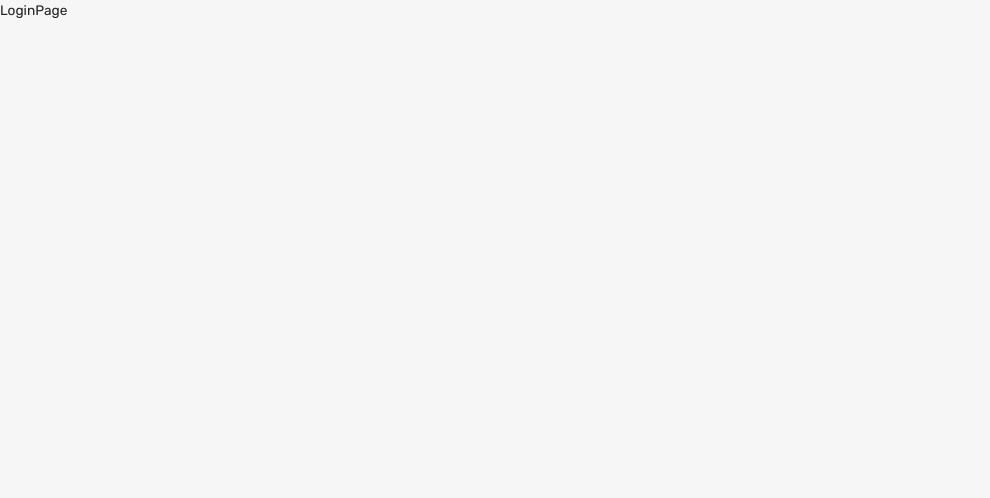
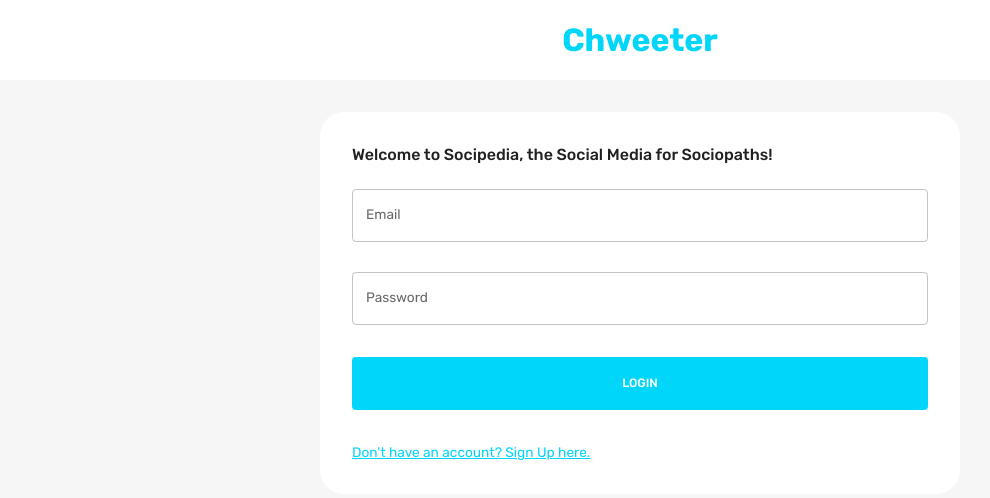
Before and after one commit to cheeterLee/chweeter-social-media, a React (Create React App) app in the folder client/: page / in a window 1280 px wide. Shown: the top 498 px of the page, without its empty margins (0-990 px from the left). Built offline with nearby package versions, Linux system fonts and the light colour scheme.

Commit message:
add login and register form

```diff
--- a/client/src/App.js
+++ b/client/src/App.js
@@ -11,6 +11,7 @@
 function App() {
   const mode = useSelector((state) => state.mode)
   const theme = useMemo(() => createTheme(themeSettings(mode)), [mode])
+  const isAuth = Boolean(useSelector((state) => state.token))
 
   return (
     <div className="app">
@@ -19,8 +20,8 @@
           <CssBaseline />
           <Routes>
             <Route path='/' element={<LoginPage />} />
-            <Route path='/home' element={<HomePage />} />
-            <Route path='/profile/:userId' element={<ProfilePage />} />
+            <Route path='/home' element={isAuth ? <HomePage /> : <Navigate to='/' />} />
+            <Route path='/profile/:userId' element={isAuth ?<ProfilePage /> : <Navigate to='/' />} />
           </Routes>
         </ThemeProvider>
       </BrowserRouter>
--- /dev/null
+++ b/client/src/scenes/loginPage/Form.jsx
@@ -0,0 +1,275 @@
+import { useState } from "react";
+import {
+  Box,
+  Button,
+  TextField,
+  useMediaQuery,
+  Typography,
+  useTheme,
+} from "@mui/material";
+import EditOutlinedIcon from "@mui/icons-material/EditOutlined";
+import { Formik } from "formik";
+import * as yup from "yup";
+import { useNavigate } from "react-router-dom";
+import { useDispatch } from "react-redux";
+import { setLogin } from "state";
+import Dropzone from "react-dropzone";
+import FlexBetween from "components/FlexBetween";
+
+const registerSchema = yup.object().shape({
+  firstName: yup.string().required("required"),
+  lastName: yup.string().required("required"),
+  email: yup.string().email("invalid email").required("required"),
+  password: yup.string().required("required"),
+  location: yup.string().required("required"),
+  occupation: yup.string().required("required"),
+  picture: yup.string().required("required"),
+});
+
+const loginSchema = yup.object().shape({
+  email: yup.string().email("invalid email").required("required"),
+  password: yup.string().required("required"),
+});
+
+const initialValuesRegister = {
+  firstName: "",
+  lastName: "",
+  email: "",
+  password: "",
+  location: "",
+  occupation: "",
+  picture: "",
+};
+
+const initialValuesLogin = {
+  email: "",
+  password: "",
+};
+
+const Form = () => {
+  const [pageType, setPageType] = useState("login");
+  const { palette } = useTheme();
+  const dispatch = useDispatch();
+  const navigate = useNavigate();
+  const isNonMobile = useMediaQuery("(min-width:600px)");
+  const isLogin = pageType === "login";
+  const isRegister = pageType === "register";
+
+  const register = async (values, onSubmitProps) => {
+    // this allows us to send form info with image
+    const formData = new FormData();
+    for (let value in values) {
+      formData.append(value, values[value]);
+    }
+    formData.append("picturePath", values.picture.name);
+
+    const savedUserResponse = await fetch(
+      "http://localhost:3001/auth/register",
+      {
+        method: "POST",
+        body: formData,
+      }
+    );
+    const savedUser = await savedUserResponse.json();
+    onSubmitProps.resetForm();
+
+    if (savedUser) {
+      setPageType("login");
+    }
+  };
+
+  const login = async (values, onSubmitProps) => {
+    const loggedInResponse = await fetch("http://localhost:3001/auth/login", {
+      method: "POST",
+      headers: { "Content-Type": "application/json" },
+      body: JSON.stringify(values),
+    });
+    const loggedIn = await loggedInResponse.json();
+    onSubmitProps.resetForm();
+    if (loggedIn) {
+      dispatch(
+        setLogin({
+          user: loggedIn.user,
+          token: loggedIn.token,
+        })
+      );
+      navigate("/home");
+    }
+  };
+
+  const handleFormSubmit = async (values, onSubmitProps) => {
+    if (isLogin) await login(values, onSubmitProps);
+    if (isRegister) await register(values, onSubmitProps);
+  };
+
+  return (
+    <Formik
+      onSubmit={handleFormSubmit}
+      initialValues={isLogin ? initialValuesLogin : initialValuesRegister}
+      validationSchema={isLogin ? loginSchema : registerSchema}
+    >
+      {({
+        values,
+        errors,
+        touched,
+        handleBlur,
+        handleChange,
+        handleSubmit,
+        setFieldValue,
+        resetForm,
+      }) => (
+        <form onSubmit={handleSubmit}>
+          <Box
+            display="grid"
+            gap="30px"
+            gridTemplateColumns="repeat(4, minmax(0, 1fr))"
+            sx={{
+              "& > div": { gridColumn: isNonMobile ? undefined : "span 4" },
+            }}
+          >
+            {isRegister && (
+              <>
+                <TextField
+                  label="First Name"
+                  onBlur={handleBlur}
+                  onChange={handleChange}
+                  value={values.firstName}
+                  name="firstName"
+                  error={
+                    Boolean(touched.firstName) && Boolean(errors.firstName)
+                  }
+                  helperText={touched.firstName && errors.firstName}
+                  sx={{ gridColumn: "span 2" }}
+                />
+                <TextField
+                  label="Last Name"
+                  onBlur={handleBlur}
+                  onChange={handleChange}
+                  value={values.lastName}
+                  name="lastName"
+                  error={Boolean(touched.lastName) && Boolean(errors.lastName)}
+                  helperText={touched.lastName && errors.lastName}
+                  sx={{ gridColumn: "span 2" }}
+                />
+                <TextField
+                  label="Location"
+                  onBlur={handleBlur}
+                  onChange={handleChange}
+                  value={values.location}
+                  name="location"
+                  error={Boolean(touched.location) && Boolean(errors.location)}
+                  helperText={touched.location && errors.location}
+                  sx={{ gridColumn: "span 4" }}
+                />
+                <TextField
+                  label="Occupation"
+                  onBlur={handleBlur}
+                  onChange={handleChange}
+                  value={values.occupation}
+                  name="occupation"
+                  error={
+                    Boolean(touched.occupation) && Boolean(errors.occupation)
+                  }
+                  helperText={touched.occupation && errors.occupation}
+                  sx={{ gridColumn: "span 4" }}
+                />
+                <Box
+                  gridColumn="span 4"
+                  border={`1px solid ${palette.neutral.medium}`}
+                  borderRadius="5px"
+                  p="1rem"
+                >
+                  <Dropzone
+                    acceptedFiles=".jpg,.jpeg,.png"
+                    multiple={false}
+                    onDrop={(acceptedFiles) =>
+                      setFieldValue("picture", acceptedFiles[0])
+                    }
+                  >
+                    {({ getRootProps, getInputProps }) => (
+                      <Box
+                        {...getRootProps()}
+                        border={`2px dashed ${palette.primary.main}`}
+                        p="1rem"
+                        sx={{ "&:hover": { cursor: "pointer" } }}
+                      >
+                        <input {...getInputProps()} />
+                        {!values.picture ? (
+                          <p>Add Picture Here</p>
+                        ) : (
+                          <FlexBetween>
+                            <Typography>{values.picture.name}</Typography>
+                            <EditOutlinedIcon />
+                          </FlexBetween>
+                        )}
+                      </Box>
+                    )}
+                  </Dropzone>
+                </Box>
+              </>
+            )}
+
+            <TextField
+              label="Email"
+              onBlur={handleBlur}
+              onChange={handleChange}
+              value={values.email}
+              name="email"
+              error={Boolean(touched.email) && Boolean(errors.email)}
+              helperText={touched.email && errors.email}
+              sx={{ gridColumn: "span 4" }}
+            />
+            <TextField
+              label="Password"
+              type="password"
+              onBlur={handleBlur}
+              onChange={handleChange}
+              value={values.password}
+              name="password"
+              error={Boolean(touched.password) && Boolean(errors.password)}
+              helperText={touched.password && errors.password}
+              sx={{ gridColumn: "span 4" }}
+            />
+          </Box>
+
+          {/* BUTTONS */}
+          <Box>
+            <Button
+              fullWidth
+              type="submit"
+              sx={{
+                m: "2rem 0",
+                p: "1rem",
+                backgroundColor: palette.primary.main,
+                color: palette.background.alt,
+                "&:hover": { color: palette.primary.main },
+              }}
+            >
+              {isLogin ? "LOGIN" : "REGISTER"}
+            </Button>
+            <Typography
+              onClick={() => {
+                setPageType(isLogin ? "register" : "login");
+                resetForm();
+              }}
+              sx={{
+                textDecoration: "underline",
+                color: palette.primary.main,
+                "&:hover": {
+                  cursor: "pointer",
+                  color: palette.primary.light,
+                },
+              }}
+            >
+              {isLogin
+                ? "Don't have an account? Sign Up here."
+                : "Already have an account? Login here."}
+            </Typography>
+          </Box>
+        </form>
+      )}
+    </Formik>
+  );
+};
+
+export default Form;
--- a/client/src/scenes/loginPage/index.jsx
+++ b/client/src/scenes/loginPage/index.jsx
@@ -1,9 +1,36 @@
-import React from 'react'
+import { Box, Typography, useTheme, useMediaQuery } from "@mui/material";
+import Form from "./Form";
 
 const LoginPage = () => {
+  const theme = useTheme();
+  const isNonMobileScreens = useMediaQuery("(min-width: 1000px)");
   return (
-    <div>LoginPage</div>
-  )
-}
+    <Box>
+      <Box
+        width="100%"
+        backgroundColor={theme.palette.background.alt}
+        p="1rem 6%"
+        textAlign="center"
+      >
+        <Typography fontWeight="bold" fontSize="32px" color="primary">
+          Chweeter
+        </Typography>
+      </Box>
 
-export default LoginPage
+      <Box
+        width={isNonMobileScreens ? "50%" : "93%"}
+        p="2rem"
+        m="2rem auto"
+        borderRadius="1.5rem"
+        backgroundColor={theme.palette.background.alt}
+      >
+        <Typography fontWeight="500" variant="h5" sx={{ mb: "1.5rem" }}>
+          Welcome to Socipedia, the Social Media for Sociopaths!
+        </Typography>
+        <Form />
+      </Box>
+    </Box>
+  );
+};
+
+export default LoginPage;
```
Also changed, not shown: 1 other file (tests, documents, lock files or other folders).
